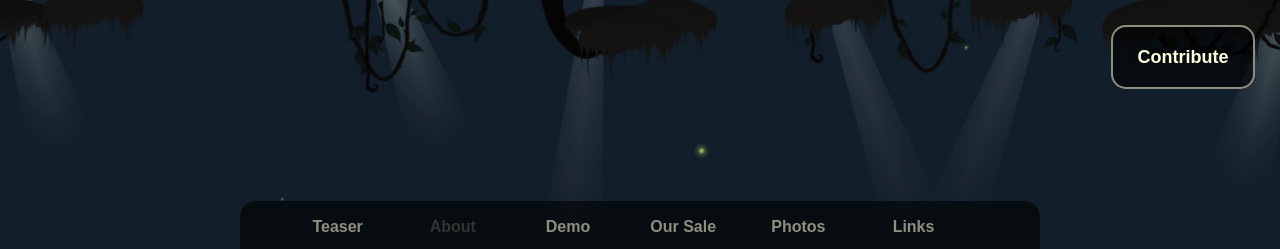
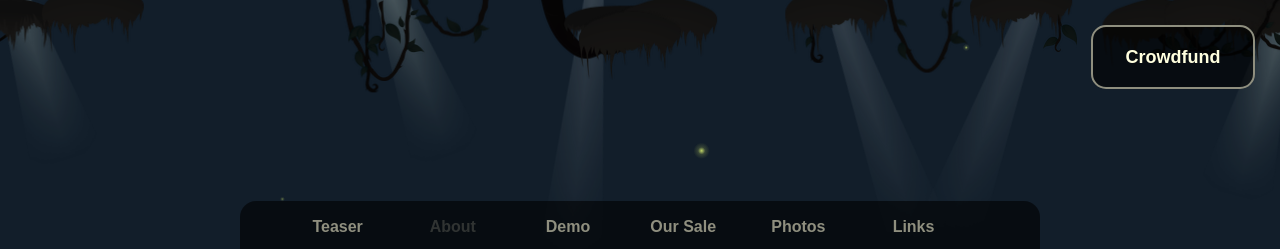
Before and after one commit to firefly/website, a plain HTML site: page index.html in a window 1280 px wide. Shown: the top 249 px of the page. Drawn offline with Linux system fonts and the light colour scheme.

Commit message:
Changed Contribute to Crowdfund to more clearly indicate the purpose of the button.

```diff
--- a/index.html
+++ b/index.html
@@ -357,7 +357,7 @@
                 text-decoration: none;
                 top: 25px;
                 transition: transform 0.1s ease-out 0.1s;
-                width: 140px;
+                width: 160px;
             }
 
             .trigger:hover {
@@ -492,7 +492,7 @@
             </div>
         </div>
 
-        <a class="trigger" href="https://ethers.io/#!/app-link/contribute.firefly.city" target="_blank">Contribute</a>
+        <a class="trigger" href="https://ethers.io/#!/app-link/contribute.firefly.city" target="_blank">Crowdfund</a>
 
         <div class="copyright">Copyright &copy;2017 Richard Moore. Some rights reserved. See GitHub.</div>
 
```
